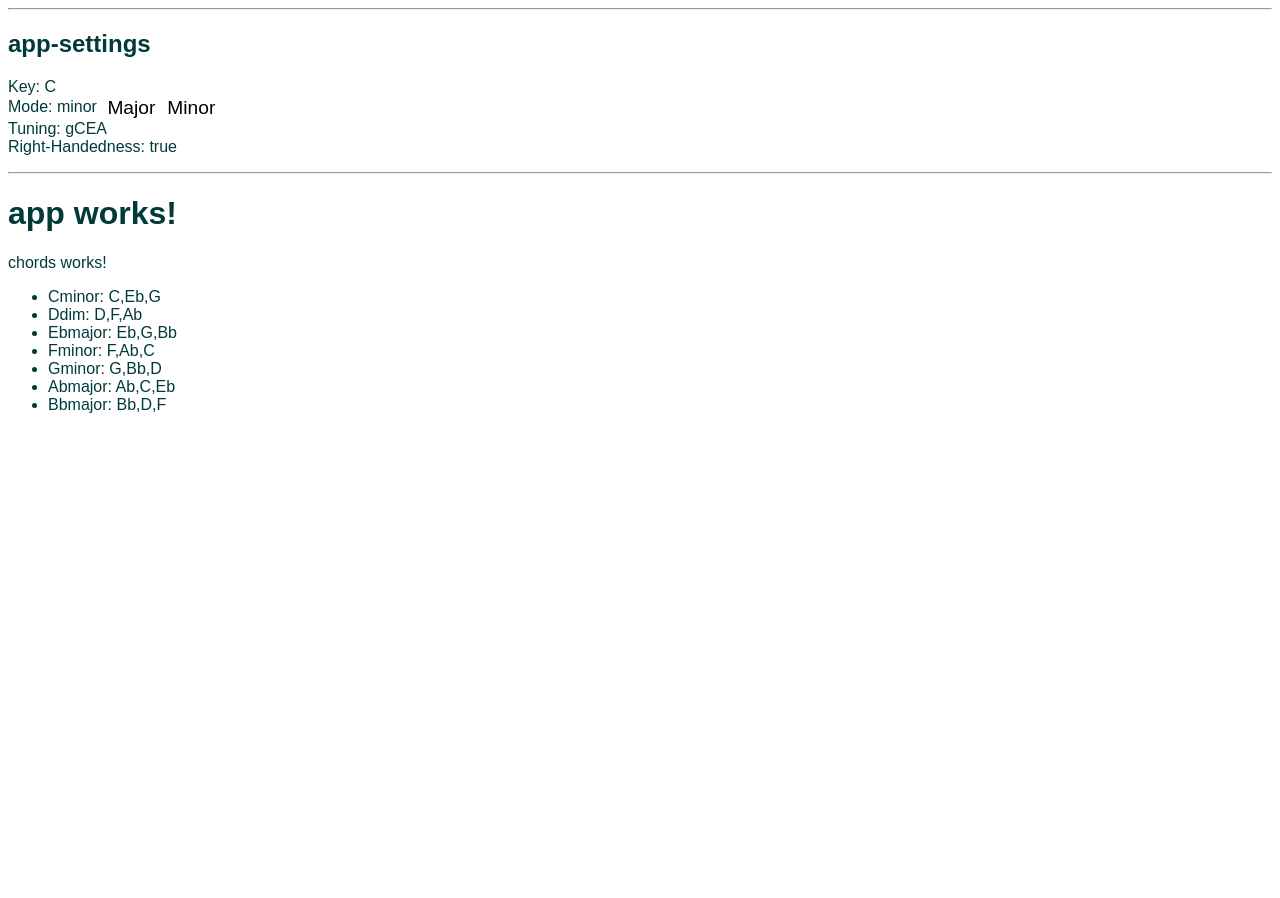
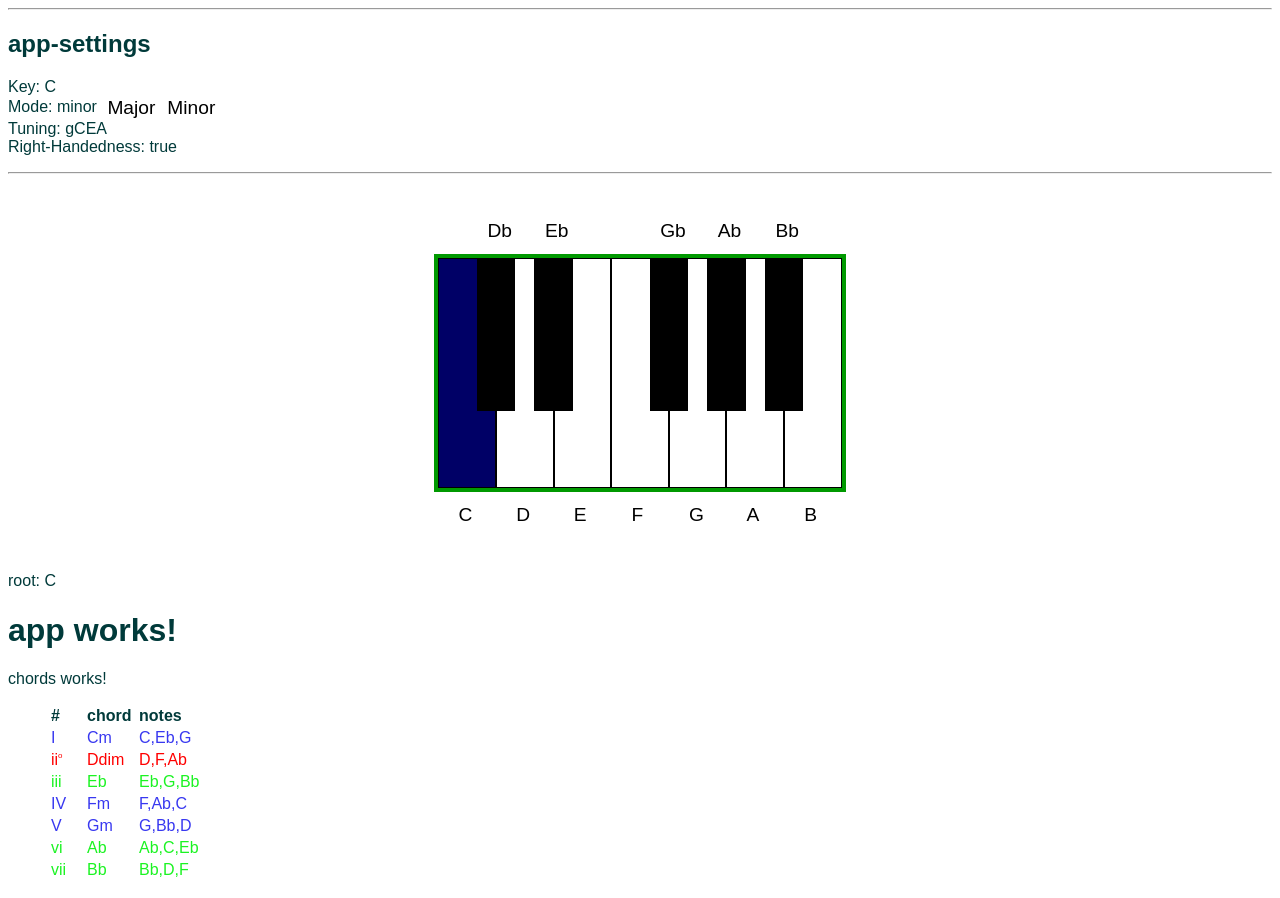
Before and after one commit to gripsmoke/ukelele-chord-progression, an Angular app: page / in a window 1280 px wide. Before the commit the page ends 800 px from the top, so only its background shows below. Built offline with nearby package versions, Linux system fonts and the light colour scheme.

Commit message:
Added transformations and styles to chords that are generated

```diff
--- a/src/app/app.component.html
+++ b/src/app/app.component.html
@@ -1,7 +1,7 @@
 <app-settings></app-settings>
 
-<!--<app-piano></app-piano>
--->
+<app-piano></app-piano>
+
 <h1>
   {{title}}
 </h1>
--- a/src/app/chords/chords.component.css
+++ b/src/app/chords/chords.component.css
@@ -0,0 +1,27 @@
+.chords li {
+    list-style: none;
+}
+
+.chords tr:nth-child(2),
+.chords tr:nth-child(5),
+.chords tr:nth-child(6)
+{
+    color: rgb(56, 56, 240);
+}
+.chords.major tr:nth-child(3),
+.chords tr:nth-child(4),
+.chords tr:nth-child(7),
+.chords.minor tr:nth-child(8) {
+    color: #1bf322;
+}
+.chords.major tr:nth-child(8),
+.chords.minor tr:nth-child(3){
+    color: rgb(255, 0, 0);
+}
+
+table tr td:nth-child(1) {
+    width: 2em;
+}
+table tr td:nth-child(2){
+    width: 3em;
+}
--- a/src/app/chords/chords.component.html
+++ b/src/app/chords/chords.component.html
@@ -3,8 +3,18 @@
 </p>
 
 
-<ul class="chords">
-  <li *ngFor="let chord of chordScale">
-    <span>{{chord}}</span><br />
+<ul class="chords {{mode}}">
+  <li>
+    <table>
+      <tr>
+        <th>#</th>
+        <th>chord</th>
+        <th>notes</th>
+      </tr>
+      <tr *ngFor="let chord of chordScale">
+        <td *ngFor="let thisChord of chord" [innerHTML]="thisChord | chordnameSimplifier">
+        </td>
+      </tr>
+    </table>
   </li>
 </ul>
--- a/src/app/chords/chords.component.ts
+++ b/src/app/chords/chords.component.ts
@@ -1,7 +1,9 @@
-import { Component, OnInit, Input } from '@angular/core';
+import { Component, OnInit, Input} from '@angular/core';
 import { Constants } from '../const/chords.const';
 import { SettingsService } from '../settings.service';
 import { Chord } from '../chord';
+
+import {ChordnameSimplifierPipe} from '../pipes/chordname-simplifier.pipe';
 
 @Component({
   selector: 'app-chords',
@@ -9,32 +11,40 @@ import { Chord } from '../chord';
   styleUrls: ['./chords.component.css']
 })
 export class ChordsComponent implements OnInit {
+  // Constants
   notesScale: string[];
   majorChordScale: string[];
+  majorChordRoman: string[];
   minorChordScale: string[];
+  minorChordRoman: string[];
   chordMap: Chord[];
+
+  // Properties
   root:string;
   mode:string;
   testChord:string;
   chordScale:string[];
-  chordMinorScale:string[];
-  testMinorChord:string;
+  chordTable:string[];
 
   constructor(private settings: SettingsService) { }
 
   ngOnInit() {
     this.notesScale = Constants.SCALE;
     this.majorChordScale = Constants.CHORDS_MAJOR_SCALE;
+    this.majorChordRoman = Constants.CHORDS_MAJOR_ROMAN;
     this.minorChordScale = Constants.CHORDS_MINOR_SCALE;
+    this.minorChordRoman = Constants.CHORDS_MINOR_ROMAN;
     this.chordMap = Constants.CHORDS_MAP;
-    this.chordScale = [];
+
     this.settings.currentRoot.subscribe(root => {
       this.root = root;
+      this.generateChords();
     });
     this.settings.currentMode.subscribe(mode => {
       this.mode = mode;
+      this.generateChords();
+
     });
-
     this.generateChords();
     console.log('chords init');
 
@@ -47,17 +57,31 @@ export class ChordsComponent implements OnInit {
     return chord.toString();
   }
   generateChords(){
+    if (!(this.root && this.mode)){
+      return false;
+    }
     this.testChord = "";
     this.chordScale = [];
     var modeStr:string = this.mode + "ChordScale";
+    var roman:string = this.mode + "ChordRoman";
+    var rix:number = 0;
     this[modeStr].forEach(function(value,index){
+      var thisChordDisplay = [];
       var chordIndex = this.chordMap.map(function(e){return e.name; }).indexOf(value);
       var notes: number[] = this.chordMap[chordIndex].notes;
       var thisRootNote = this.notesScale[(this.notesScale.indexOf(this.root)+index) % 12];
 
-      this.testChord = thisRootNote + value + ":    " + this.createChord(thisRootNote,notes);
-      this.chordScale.push(this.testChord);
-      console.log('in the foreach');
+      thisChordDisplay.push(this[roman][rix]);
+      rix++;
+
+      thisChordDisplay.push(thisRootNote + value);
+
+      thisChordDisplay.push(this.createChord(thisRootNote,notes));
+
+      this.chordScale.push(thisChordDisplay);
+      //this.testChord = thisRootNote + value + ":    " + this.createChord(thisRootNote,notes);
+      //this.chordScale.push(this.testChord);
+      console.log(thisChordDisplay);
     }, this);
   }
 
--- a/src/app/const/chords.const.ts
+++ b/src/app/const/chords.const.ts
@@ -41,6 +41,12 @@ export class Constants {
         ,
         'dim'
     ];
+    public static CHORDS_MAJOR_ROMAN: string[]=[
+        'I','ii','iii','IV','V','vi','vii*'
+    ];
+    public static CHORDS_MINOR_ROMAN: string[]=[
+        'I','ii*','iii','IV','V','vi','vii'
+    ];
 
     public static CHORDS_MINOR_SCALE: string[]=[
         'minor',
--- /dev/null
+++ b/src/app/pipes/chordname-simplifier.pipe.ts
@@ -0,0 +1,12 @@
+import { Pipe, PipeTransform } from '@angular/core';
+
+@Pipe({
+  name: 'chordnameSimplifier'
+})
+export class ChordnameSimplifierPipe implements PipeTransform {
+
+  transform(value: string, args?: any): any {
+    return value.replace('major','').replace('minor','m').replace('*',"<sup>o</sup>");
+  }
+
+}
--- a/src/styles.css
+++ b/src/styles.css
@@ -120,3 +120,8 @@ app-entry-comment-form textarea {
     background-color: #9a0000;
     color: #fff;
 }
+
+sup {
+    font-size: 0.5em;
+    vertical-align: top;
+}
```
Also changed, not shown: src/app/app.module.ts (+5 -2 lines), 1 other file (tests, documents, lock files or other folders).
